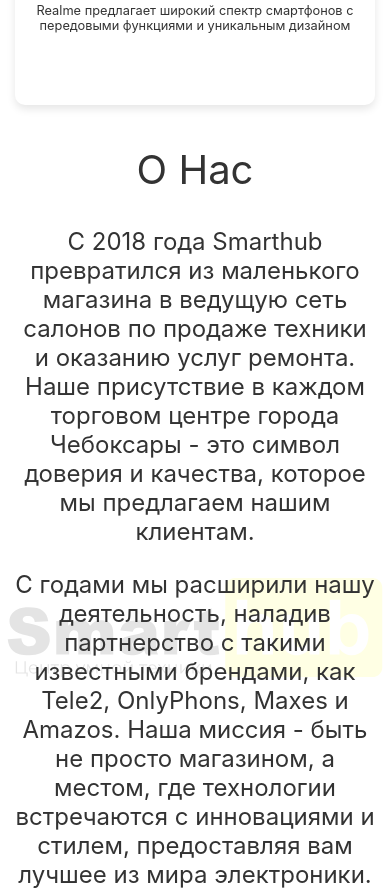
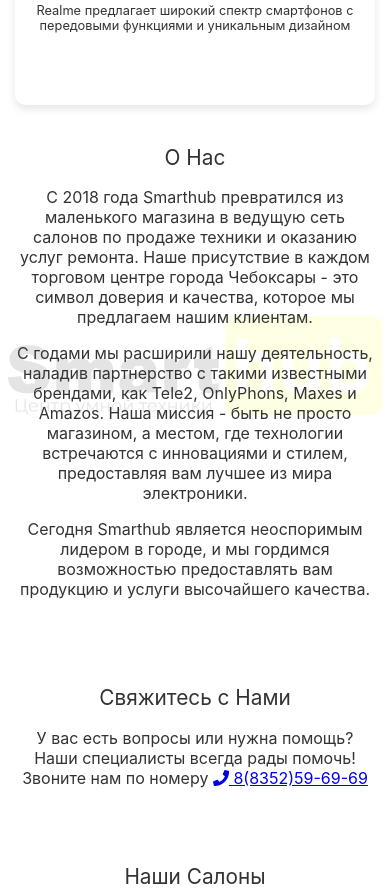
Before and after one commit to KarinaMashanova/smarthub.github.io, a plain HTML site: page index.html in a window 390 px wide. Shown: the part 4381-5273 px from the top of the page. Drawn offline with Linux system fonts and the light colour scheme.

Commit message:
Add files via upload

```diff
--- a/style.css
+++ b/style.css
@@ -291,6 +291,14 @@ footer a:hover {
         z-index: 4;
     }
 
+    .about h1, .contacts h1, .salons h1 {
+        font-size: 1.3em;
+    }
+
+    .about h3, .contacts h3, .salons h3 {
+        font-size: 1em;
+    }
+
     footer .footer-content {
         padding: 10px;
     }
```
